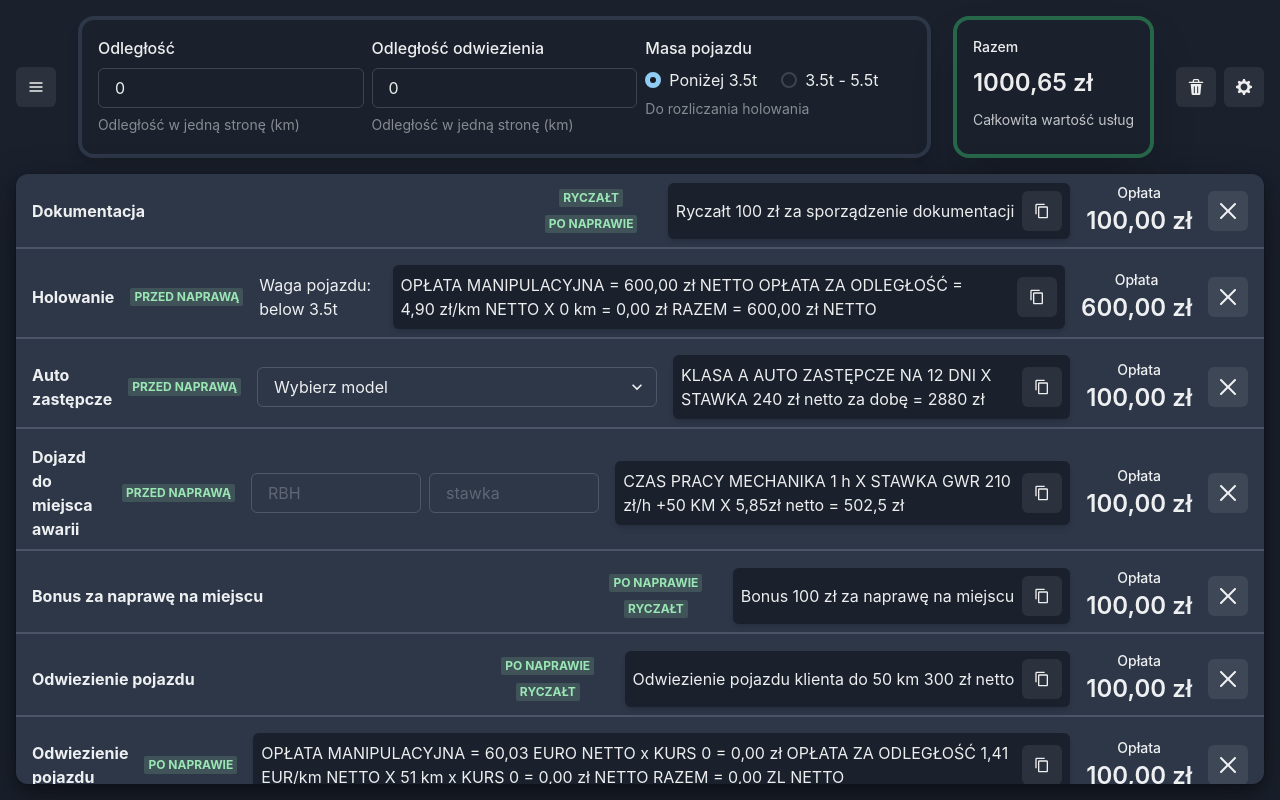
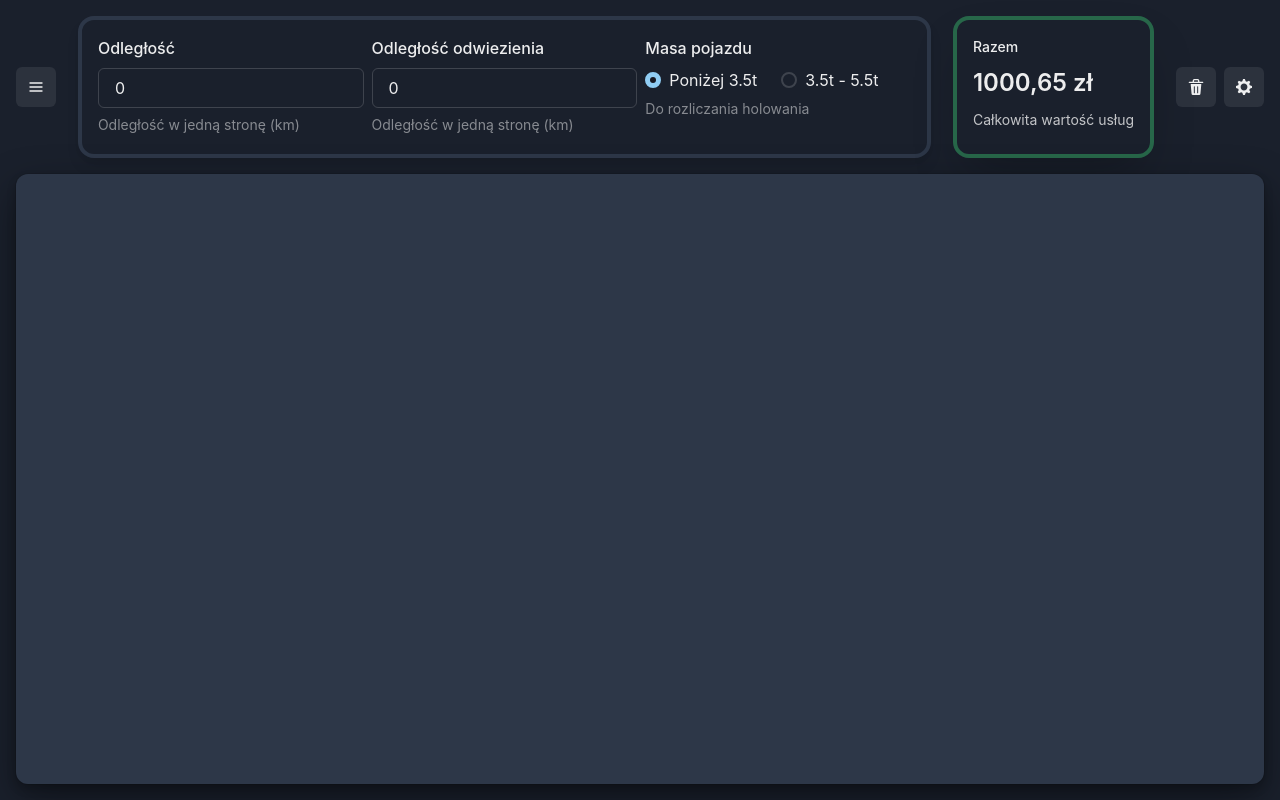
Before and after one commit to goodideagiver/mobilo-app, a React (Vite) app: page / in a window 1280 px wide. Built offline with nearby package versions, Linux system fonts and the light colour scheme.

Commit message:
Feat: add split all services into components and add toggle service logic

```diff
--- a/src/App.tsx
+++ b/src/App.tsx
@@ -11,19 +11,7 @@ const App = () => {
   return (
     <Stack overflow="hidden" padding="4" gap="16px" h="100vh">
       <AppHeader drawerOpenHandler={() => setDrawerOpen(true)} />
-      <PickedServiceList
-        services={[
-          {
-            title: 'siem',
-            price: 100,
-            preventCombineGroup: 'siem',
-            serviceType: 'before repair',
-            active: true,
-            badges: ['ryczałt', 'po naprawie'],
-            serviceSummaryText: 'siem',
-          },
-        ]}
-      />
+      <PickedServiceList />
       <ServicePickDrawer isOpen={drawerOpen} drawerCloseHandler={() => setDrawerOpen(false)} />
     </Stack>
   )
--- a/src/components/pickedServiceList/pickedServiceList.tsx
+++ b/src/components/pickedServiceList/pickedServiceList.tsx
@@ -1,92 +1,20 @@
-import { HStack, Input, Select, Stack } from '@chakra-ui/react'
-import { rentCars } from '../../store/servicesStore/rentCars'
-import { Service } from '../../store/servicesStore/servicesTypes'
+import { Stack } from '@chakra-ui/react'
 import { DocumentationBonus } from '../services/documentationBonus'
+import { DriveToClient } from '../services/driveToClient'
+import { RentCar } from '../services/rentCar'
+import { RepairOnSiteBonus } from '../services/repairOnSiteBonus'
+import { TowBack } from '../services/towBack'
 import { Towing } from '../services/towing'
-import { ServiceListItem } from './serviceListItem/serviceListItem'
 
-type Props = {
-  services: Service[]
-}
-export const PickedServiceList = ({ services }: Props) => {
+export const PickedServiceList = () => {
   return (
     <Stack overflowY="auto" shadow="dark-lg" rounded="xl" flex="1" h="100%" bg="chakra-subtle-bg">
       <DocumentationBonus />
       <Towing />
-      <ServiceListItem
-        service={{
-          active: true,
-          badges: ['przed naprawą'],
-          price: 100,
-          title: 'Auto zastępcze',
-          preventCombineGroup: null,
-          serviceType: 'before repair',
-        }}
-        textToCopy={`KLASA A AUTO ZASTĘPCZE NA 12 DNI X STAWKA 240 zł netto za dobę = 2880 zł
-`}
-      >
-        <Select flex={'0 0 400px'} placeholder="Wybierz model">
-          {rentCars.map((car) => (
-            <option key={car.name} value={car.name}>
-              {car.name}
-            </option>
-          ))}
-        </Select>
-      </ServiceListItem>
-      <ServiceListItem
-        service={{
-          active: true,
-          badges: ['przed naprawą'],
-          price: 100,
-          title: 'Dojazd do miejsca awarii',
-          preventCombineGroup: null,
-          serviceType: 'before repair',
-        }}
-        textToCopy={`CZAS PRACY MECHANIKA 1 h X STAWKA GWR 210 zł/h +50 KM X 5,85zł netto = 502,5 zł
-`}
-      >
-        <HStack>
-          <Input placeholder="RBH" type="number" />
-          <Input placeholder="stawka" type="number" />
-        </HStack>
-      </ServiceListItem>
-      <ServiceListItem
-        service={{
-          active: true,
-          badges: ['po naprawie', 'ryczałt'],
-          price: 100,
-          title: 'Bonus za naprawę na miejscu',
-          preventCombineGroup: null,
-          serviceType: 'after repair',
-        }}
-        textToCopy="Bonus 100 zł za naprawę na miejscu"
-      />
-      <ServiceListItem
-        service={{
-          active: true,
-          badges: ['po naprawie', 'ryczałt'],
-          price: 100,
-          title: 'Odwiezienie pojazdu',
-          preventCombineGroup: null,
-          serviceType: 'after repair',
-        }}
-        textToCopy="Odwiezienie pojazdu klienta do 50 km 300 zł netto
-"
-      />
-      <ServiceListItem
-        service={{
-          active: true,
-          badges: ['po naprawie'],
-          price: 100,
-          title: 'Odwiezienie pojazdu',
-          preventCombineGroup: null,
-          serviceType: 'after repair',
-        }}
-        textToCopy={`OPŁATA MANIPULACYJNA = 60,03 EURO NETTO  x KURS 0 = 0,00 zł
-OPŁATA ZA ODLEGŁOŚĆ 1,41 EUR/km NETTO X 51 km x KURS 0 = 0,00 zł NETTO
-RAZEM = 0,00 ZL NETTO
-`}
-      />
+      <RentCar />
+      <DriveToClient />
+      <RepairOnSiteBonus />
+      <TowBack />
     </Stack>
   )
 }
--- a/src/components/services/documentationBonus.tsx
+++ b/src/components/services/documentationBonus.tsx
@@ -1,7 +1,14 @@
+import { useServicesStore } from '../../store/servicesStore/servicesStore'
 import { Service } from '../../store/servicesStore/servicesTypes'
 import { ServiceListItem } from '../pickedServiceList/serviceListItem/serviceListItem'
 
 export const DocumentationBonus = () => {
+  const towingServiceStore = useServicesStore((state) => state.services.find((service) => service.id === '6'))
+
+  const isActive = towingServiceStore?.active
+
+  if (!isActive) return null
+
   const serviceData: Service = {
     title: 'Dokumentacja',
     price: 100,
--- /dev/null
+++ b/src/components/services/driveToClient.tsx
@@ -0,0 +1,31 @@
+import { HStack, Input } from '@chakra-ui/react'
+import { useServicesStore } from '../../store/servicesStore/servicesStore'
+import { ServiceListItem } from '../pickedServiceList/serviceListItem/serviceListItem'
+
+export const DriveToClient = () => {
+  const driveToClientServiceStore = useServicesStore((state) => state.services.find((service) => service.id === '3'))
+
+  const isActive = driveToClientServiceStore?.active
+
+  if (!isActive) return null
+
+  return (
+    <ServiceListItem
+      service={{
+        active: true,
+        badges: ['przed naprawą'],
+        price: 100,
+        title: 'Dojazd do miejsca awarii',
+        preventCombineGroup: null,
+        serviceType: 'before repair',
+      }}
+      textToCopy={`CZAS PRACY MECHANIKA 1 h X STAWKA GWR 210 zł/h +50 KM X 5,85zł netto = 502,5 zł
+`}
+    >
+      <HStack>
+        <Input placeholder="RBH" type="number" />
+        <Input placeholder="stawka" type="number" />
+      </HStack>
+    </ServiceListItem>
+  )
+}
--- /dev/null
+++ b/src/components/services/rentCar.tsx
@@ -0,0 +1,35 @@
+import { Select } from '@chakra-ui/react'
+import { rentCars } from '../../store/servicesStore/rentCars'
+import { useServicesStore } from '../../store/servicesStore/servicesStore'
+import { ServiceListItem } from '../pickedServiceList/serviceListItem/serviceListItem'
+
+export const RentCar = () => {
+  const rentCarServiceStore = useServicesStore((state) => state.services.find((service) => service.id === '2'))
+
+  const isActive = rentCarServiceStore?.active
+
+  if (!isActive) return null
+
+  return (
+    <ServiceListItem
+      service={{
+        active: true,
+        badges: ['przed naprawą'],
+        price: 100,
+        title: 'Auto zastępcze',
+        preventCombineGroup: null,
+        serviceType: 'before repair',
+      }}
+      textToCopy={`KLASA A AUTO ZASTĘPCZE NA 12 DNI X STAWKA 240 zł netto za dobę = 2880 zł
+`}
+    >
+      <Select flex={'0 0 400px'} placeholder="Wybierz model">
+        {rentCars.map((car) => (
+          <option key={car.name} value={car.name}>
+            {car.name}
+          </option>
+        ))}
+      </Select>
+    </ServiceListItem>
+  )
+}
--- /dev/null
+++ b/src/components/services/repairOnSiteBonus.tsx
@@ -0,0 +1,24 @@
+import { useServicesStore } from '../../store/servicesStore/servicesStore'
+import { ServiceListItem } from '../pickedServiceList/serviceListItem/serviceListItem'
+
+export const RepairOnSiteBonus = () => {
+  const towingServiceStore = useServicesStore((state) => state.services.find((service) => service.id === '4'))
+
+  const isActive = towingServiceStore?.active
+
+  if (!isActive) return null
+
+  return (
+    <ServiceListItem
+      service={{
+        active: true,
+        badges: ['po naprawie', 'ryczałt'],
+        price: 100,
+        title: 'Bonus za naprawę na miejscu',
+        preventCombineGroup: null,
+        serviceType: 'after repair',
+      }}
+      textToCopy="Bonus 100 zł za naprawę na miejscu"
+    />
+  )
+}
--- /dev/null
+++ b/src/components/services/towBack.tsx
@@ -0,0 +1,44 @@
+import { useServicesStore } from '../../store/servicesStore/servicesStore'
+import { ServiceListItem } from '../pickedServiceList/serviceListItem/serviceListItem'
+
+export const TowBack = () => {
+  const towingServiceStore = useServicesStore((state) => state.services.find((service) => service.id === '5'))
+  const distance = useServicesStore((state) => state.settings.distanceAfterRepair)
+
+  const isActive = towingServiceStore?.active
+
+  if (!isActive) return null
+
+  if (!(distance < 50))
+    return (
+      <ServiceListItem
+        service={{
+          active: true,
+          badges: ['po naprawie'],
+          price: 100,
+          title: 'Odwiezienie pojazdu',
+          preventCombineGroup: null,
+          serviceType: 'after repair',
+        }}
+        textToCopy={`OPŁATA MANIPULACYJNA = 60,03 EURO NETTO  x KURS 0 = 0,00 zł
+OPŁATA ZA ODLEGŁOŚĆ 1,41 EUR/km NETTO X 51 km x KURS 0 = 0,00 zł NETTO
+RAZEM = 0,00 ZL NETTO
+`}
+      />
+    )
+
+  return (
+    <ServiceListItem
+      service={{
+        active: true,
+        badges: ['po naprawie', 'ryczałt'],
+        price: 100,
+        title: 'Odwiezienie pojazdu',
+        preventCombineGroup: null,
+        serviceType: 'after repair',
+      }}
+      textToCopy="Odwiezienie pojazdu klienta do 50 km 300 zł netto
+"
+    />
+  )
+}
--- a/src/components/services/towing.tsx
+++ b/src/components/services/towing.tsx
@@ -9,6 +9,12 @@ type Fee = {
 
 export const Towing = () => {
   const { distanceBeforeRepair, vehicleWeight } = useServicesStore((state) => state.settings)
+
+  const towingServiceStore = useServicesStore((state) => state.services.find((service) => service.id === '1'))
+
+  const isActive = towingServiceStore?.active
+
+  if (!isActive) return null
 
   const handlingFee: Fee = {
     ['below 3.5t']: 600,
```
